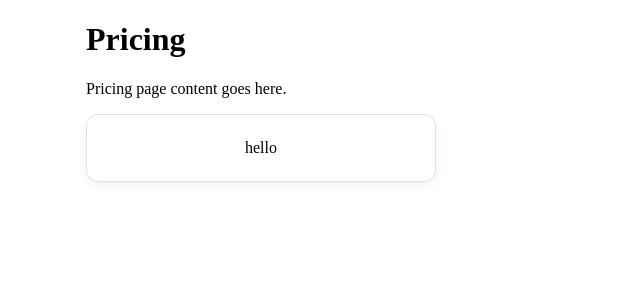
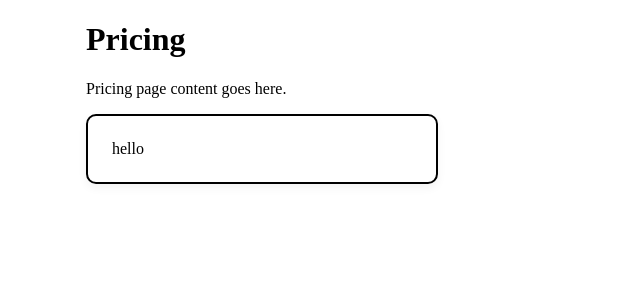
Before and after one commit to muntasirudoy/arraytics-task, a React (Vite) app in the folder pricing-plan/: page / in a window 1280 px wide. Shown: the top 300 px of the page, without its empty margins (0-640 px from the left). Built offline with nearby package versions, Linux system fonts and the light colour scheme.

Commit message:
style(Card): update Card style component

```diff
--- a/pricing-plan/src/components/ui/Card/Card.styles.js
+++ b/pricing-plan/src/components/ui/Card/Card.styles.js
@@ -1,63 +1,61 @@
 import styled from "styled-components";
 
 export const CardContainer = styled.div`
-  border: 1px solid #e0e0e0;
-  border-radius: 12px;
+  border: 2px solid ${({ borderColor }) => borderColor};
+  border-radius: 10px;
   padding: 24px;
   width: 100%;
   max-width: 300px;
-  box-shadow: 0 4px 12px rgba(0, 0, 0, 0.05);
-  display: flex;
-  flex-direction: column;
-  align-items: center;
-  position: relative;
-  background-color: #fff;
+  box-shadow: 0 4px 10px rgba(0, 0, 0, 0.05);
 `;
 
 export const CardHeader = styled.div`
-  text-align: center;
-  margin-bottom: 16px;
+  margin-bottom: 20px;
 `;
 
-export const CardTitle = styled.h3`
+export const CardTitle = styled.h2`
   font-size: 24px;
-  margin: 8px 0;
+  font-weight: 600;
+  margin: 0;
 `;
 
 export const Price = styled.p`
-  font-size: 20px;
-  font-weight: bold;
-  margin: 4px 0;
+  font-size: 28px;
+  font-weight: 700;
+  margin: 10px 0;
 `;
 
-export const Subtitle = styled.div`
+export const Subtitle = styled.p`
+  background-color: #f0f0f0;
+  padding: 6px 12px;
+  border-radius: 999px;
+  display: inline-block;
   font-size: 14px;
-  color: #666;
+  font-weight: 600;
 `;
 
 export const FeatureList = styled.ul`
   list-style: none;
   padding: 0;
-  margin: 0 0 16px 0;
-  width: 100%;
+  margin: 16px 0;
 `;
 
 export const FeatureItem = styled.li`
   font-size: 14px;
-  padding: 8px 0;
-  border-bottom: 1px solid #f0f0f0;
-  text-align: left;
+  margin-bottom: 8px;
 `;
 
 export const SelectPlanButton = styled.button`
-  background-color: #007bff;
+  background-color: ${({ bgColor }) => bgColor};
   color: white;
   padding: 10px 16px;
   border: none;
   border-radius: 6px;
   cursor: pointer;
+  width: 100%;
   font-weight: 600;
+
   &:hover {
-    background-color: #0056b3;
+    opacity: 0.9;
   }
 `;
```
